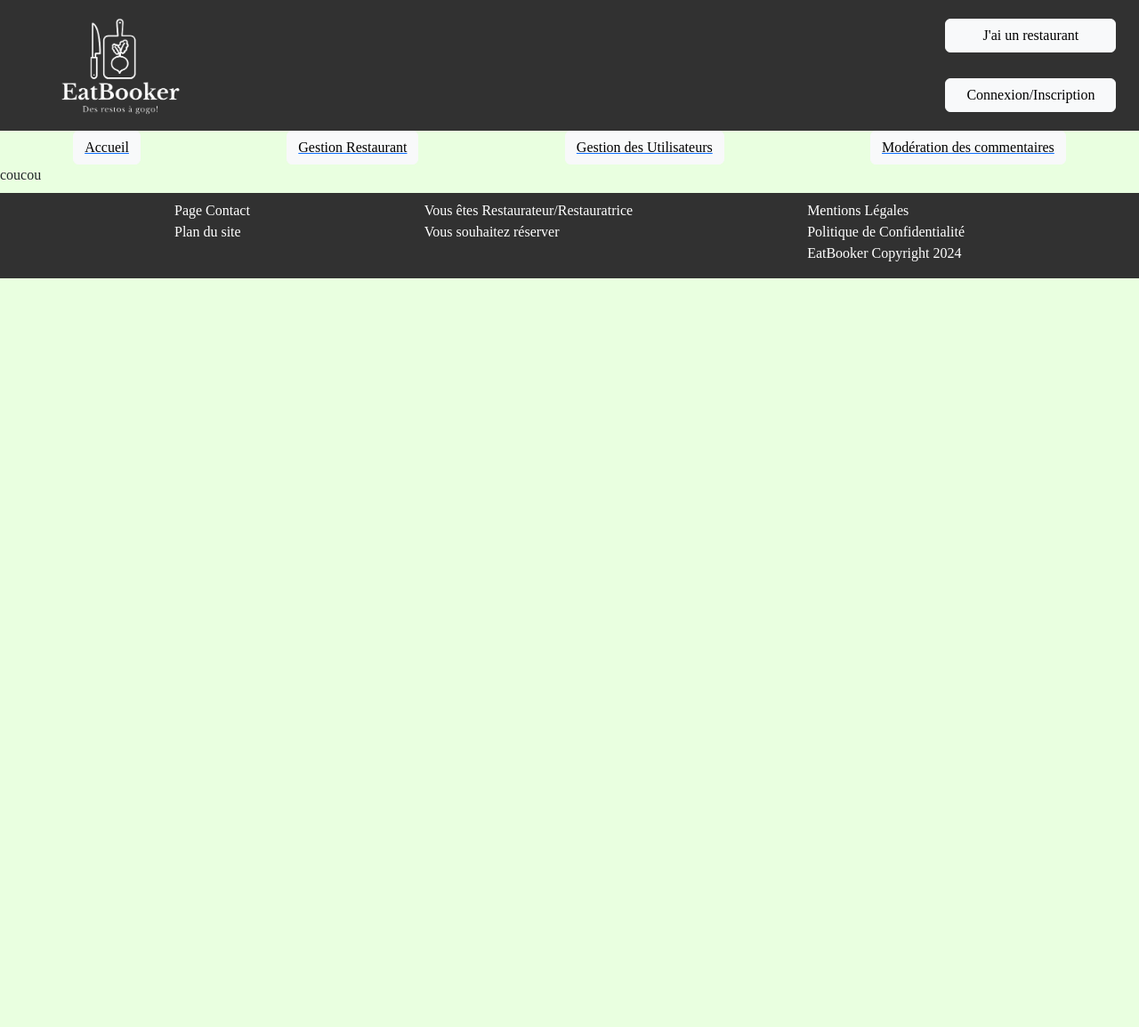
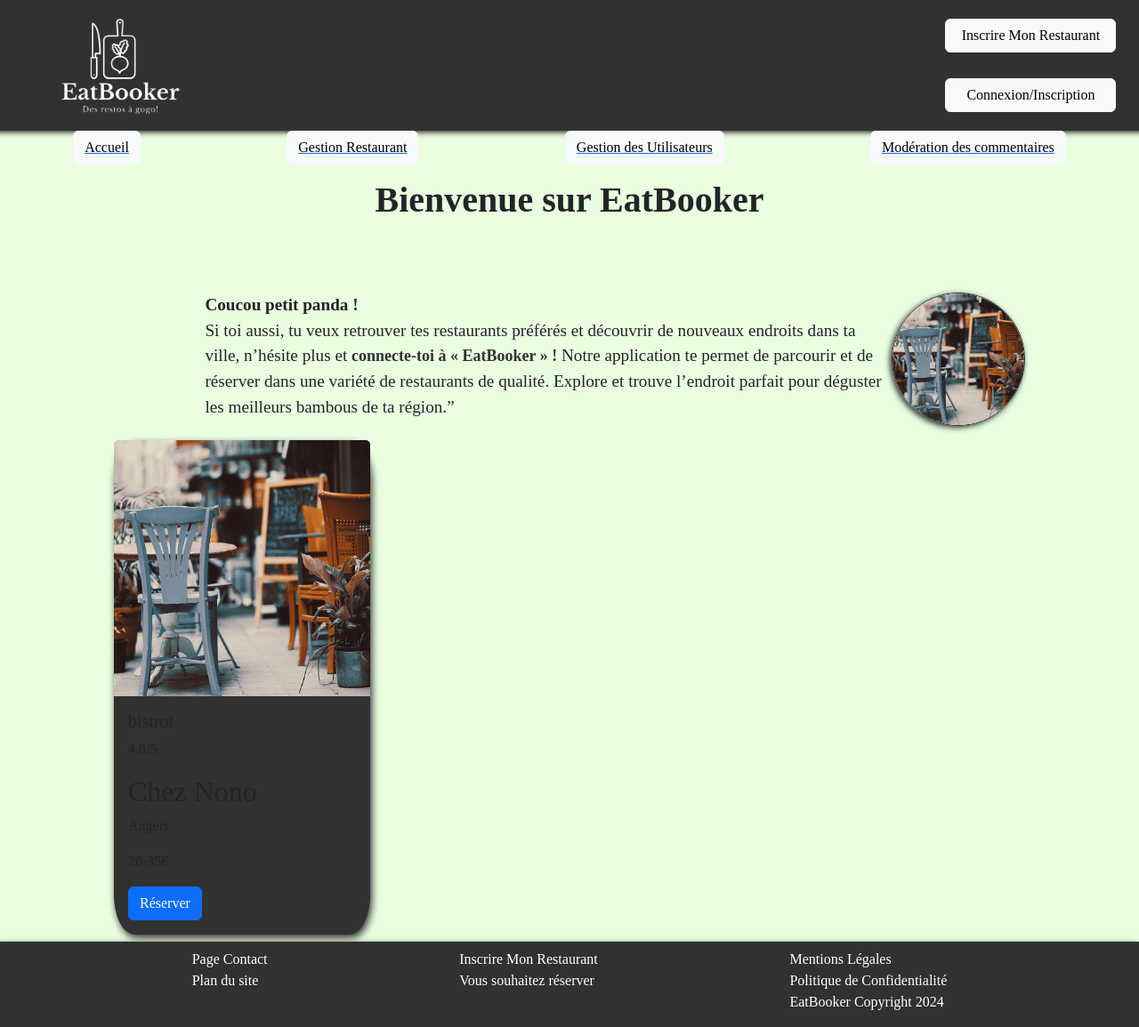
Before and after one commit to Yggdrasilh/EatBooker, a PHP site: page /Projet_EatBooker/Structure_MVC/public/index.php in a window 1280 px wide. Shown: the whole page at 89% size. Before the commit the page ends 313 px from the top, so only its background shows below. Run offline with PHP 8.4, Linux system fonts and the light colour scheme; the visitor is signed in with stand-in values (Sample User, id 1); some libraries are stand-ins or nearby versions.

Commit message:
home/index.php page accueil #16

```diff
--- a/Projet_EatBooker/Structure_MVC/Views/base.php
+++ b/Projet_EatBooker/Structure_MVC/Views/base.php
@@ -13,7 +13,7 @@
 
     <link rel="stylesheet" href="style.css">
     <link rel="stylesheet" href="styleJu.css">
-   <link rel="stylesheet" href="styleSim.css">
+    <link rel="stylesheet" href="styleSim.css">
 
 
 
@@ -42,7 +42,7 @@
                     <!--bouton connexion restaurateur ATTENTION CHANGER LE LIEN mettre lien vers formulaire de connexion restaurant-->
                     <a href="#" id="connexion_restaurant">
                         <button type="button" class="btn btn-light" id="connexion_restaurant">
-                            <p class="text_button">J'ai un restaurant</p>
+                            <p class="text_button">Inscrire Mon Restaurant</p>
                         </button>
                     </a>
 
@@ -107,7 +107,7 @@
             <!-- colonne milieu footer - ATTENTION MODIFIER LES LIENS - reprendre lien bouton header -->
             <ul id="colonne_milieu_footer" class="colonne_footer">
                 <li class="menu_footer">
-                    <a href="#" class="lien_menu_footer">Vous êtes Restaurateur/Restauratrice</a>
+                    <a href="#" class="lien_menu_footer">Inscrire Mon Restaurant</a>
                 </li>
                 <li class="menu_footer">
                     <a href="#" class="lien_menu_footer">Vous souhaitez réserver</a>
--- a/Projet_EatBooker/Structure_MVC/Views/home/index.php
+++ b/Projet_EatBooker/Structure_MVC/Views/home/index.php
@@ -1,5 +1,46 @@
 <?php
 
-$title = ' EatBooker - Accueil';
+$title = 'EatBooker - Accueil';
+?>
+<section id="section_accueil">
+    <h1 id="titre_accueil">Bienvenue sur EatBooker</h1>
 
-echo "coucou";
+
+    <!-- presentation de l'appli -->
+    <div id="presentation_accueil">
+
+
+
+        <p id="txt_presentation">
+            <img src="images/imageAccueil.png" alt="terrasse restaurant " id="imageAccueil" />
+            <b>Coucou petit panda !</b> <br>
+
+            Si toi aussi, tu veux retrouver tes restaurants préférés et découvrir de nouveaux endroits dans ta ville,
+            n’hésite plus et <a href="#" id="description_lien_connexion">connecte-toi à « EatBooker » !</a>
+            Notre application te permet de parcourir et de réserver dans une variété de restaurants de qualité.
+            Explore et trouve l’endroit parfait pour déguster les meilleurs bambous de ta région.”
+        </p>
+
+    </div>
+
+    <!-- les resto recommandés donc ceux qui ont les meilleurs notes -->
+
+    <div id="resto_recommande" class="card" style="width: 18rem;">
+        <img id="img_resto_recommande" src="images/imageAccueil.png" class="card-img-top" alt="image du restaurant">
+        <div class="card-body">
+
+            <div id="type_note_resto">
+                <h5 id="type_resto_recommande" class="card-title">bistrot</h5>
+                <p id="noteresto_recommande">4.8/5</p>
+            </div>
+            <h2 id="nom_resto_recommande" class="card-title">Chez Nono</h2>
+            <p id="ville_resto_recommande" class="card-text">Angers</p>
+            <p id="prix_resto_recommande" class="card-text">20-35€</p>
+            <a href="#" class="btn btn-primary">Réserver</a>
+        </div>
+    </div>
+
+
+
+
+</section>
--- a/Projet_EatBooker/Structure_MVC/public/styleJu.css
+++ b/Projet_EatBooker/Structure_MVC/public/styleJu.css
@@ -97,7 +97,7 @@ p {
 /*********************************CSS HEADER **********************************/
 #header_sans_nav {
     background-color: #313131;
-
+    box-shadow: #313131 -2px 2px 6px;
 }
 
 #header_logo_connexion {
@@ -155,7 +155,8 @@ p {
     justify-content: space-evenly;
     margin-top: 0.5rem;
     padding-top: 0.5rem;
-
+    width: 100%;
+    box-shadow: #313131 -2px 2px 6px;
 }
 
 .colonne_footer {
@@ -211,3 +212,72 @@ p {
         width: 50%;
     }
 }
+
+/* **********CSS PAGE ACCUEIL******************* */
+#section_accueil {
+    width: 80%;
+    margin: 0 auto;
+
+}
+
+#titre_accueil {
+    font-family: "Libre Baskerville", serif;
+    font-weight: 700;
+    font-style: normal;
+    margin-top: 1rem;
+    margin-bottom: 1rem;
+    text-align: center;
+
+}
+
+/* PAGE ACCUEIL - presentation eatbooker */
+
+
+#presentation_accueil {
+    box-sizing: border-box;
+    float: inline-end;
+    width: 90%;
+    margin: 0 auto;
+    margin-top: 4rem;
+
+}
+
+#txt_presentation {
+    float: inline-end;
+    font-size: larger;
+
+
+}
+
+#description_lien_connexion {
+    text-decoration: none;
+    color: #313131;
+    font-size: large;
+    font-weight: bold;
+}
+
+#description_lien_connexion:hover {
+    text-decoration: none;
+    color: #E9FFE0;
+    background-color: #313131;
+    font-weight: bold;
+}
+
+#imageAccueil {
+    border-radius: 50%;
+    height: auto;
+    border: 1px solid #313131;
+    float: inline-end;
+    box-shadow: #313131 -2px 2px 6px;
+
+}
+
+/* PAGE ACCUEIL - resto recommandés */
+
+#resto_recommande {
+    background-color: #313131;
+    border: #313131;
+    border-radius: 8%;
+    margin-top: 2rem;
+    box-shadow: #313131 2px 4px 8px;
+}
```
Also changed, not shown: Projet_EatBooker/Structure_MVC/public/images/imageAccueil.png (added).
